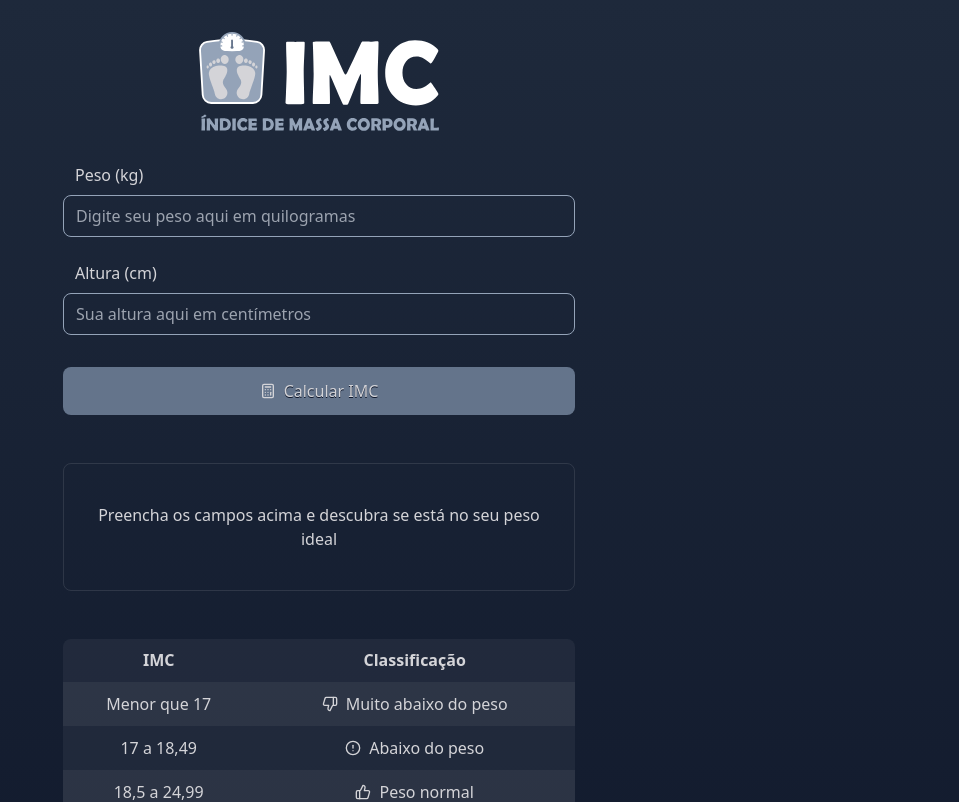
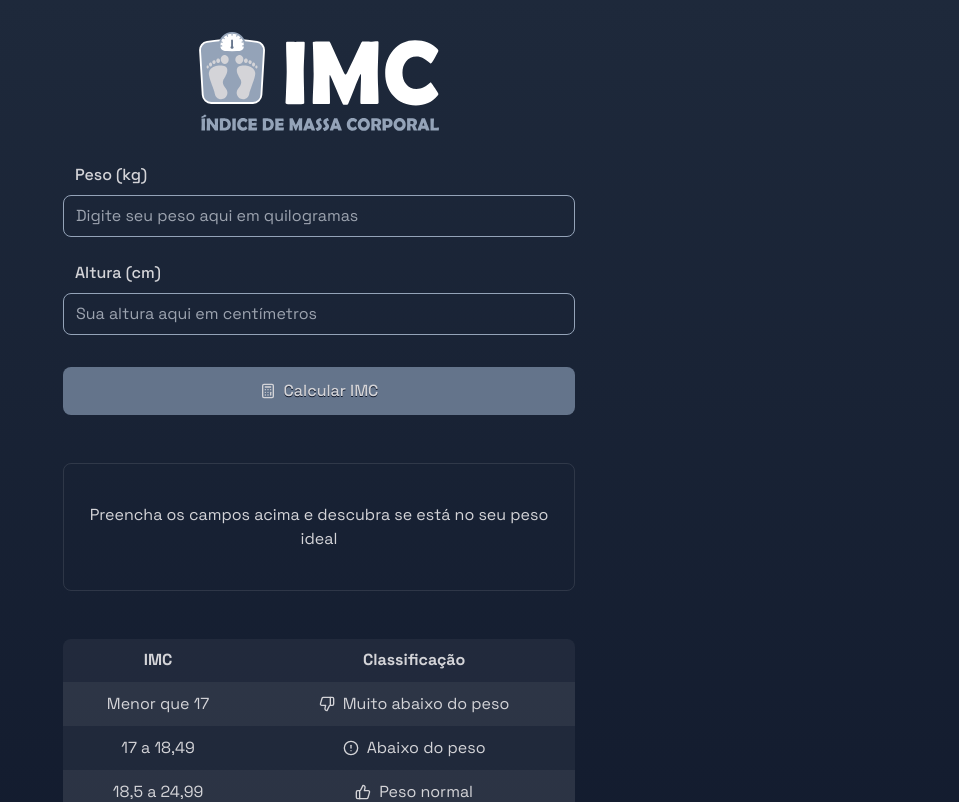
Before and after one commit to philipeoliveira/calculadora-de-imc, a React (Vite) app: page / in a window 1280 px wide. Shown: the top 802 px of the page, without its empty margins (321-1280 px from the left). Built offline with nearby package versions, Linux system fonts and the light colour scheme.

Commit message:
Add font Space Grotesk

```diff
--- a/index.html
+++ b/index.html
@@ -3,6 +3,14 @@
    <head>
       <meta charset="UTF-8" />
       <meta name="viewport" content="width=device-width, initial-scale=1.0" />
+
+      <link rel="preconnect" href="https://fonts.googleapis.com" />
+      <link rel="preconnect" href="https://fonts.gstatic.com" crossorigin />
+      <link
+         href="https://fonts.googleapis.com/css2?family=Space+Grotesk:wght@300..700&display=swap"
+         rel="stylesheet"
+      />
+
       <link rel="icon" type="image/svg+xml" href="/favicon.svg" />
       <title>Calculadora de IMC</title>
    </head>
--- a/src/index.css
+++ b/src/index.css
@@ -10,6 +10,10 @@
 
 body {
    background: linear-gradient(180deg, #1e293b, #0f172a); /* slate-900 e 950 */
+   font-family: 'Space Grotesk', sans-serif;
+   font-optical-sizing: auto;
+   font-weight: <weight>;
+   font-style: normal;
 }
 
 body::-webkit-scrollbar,
```
